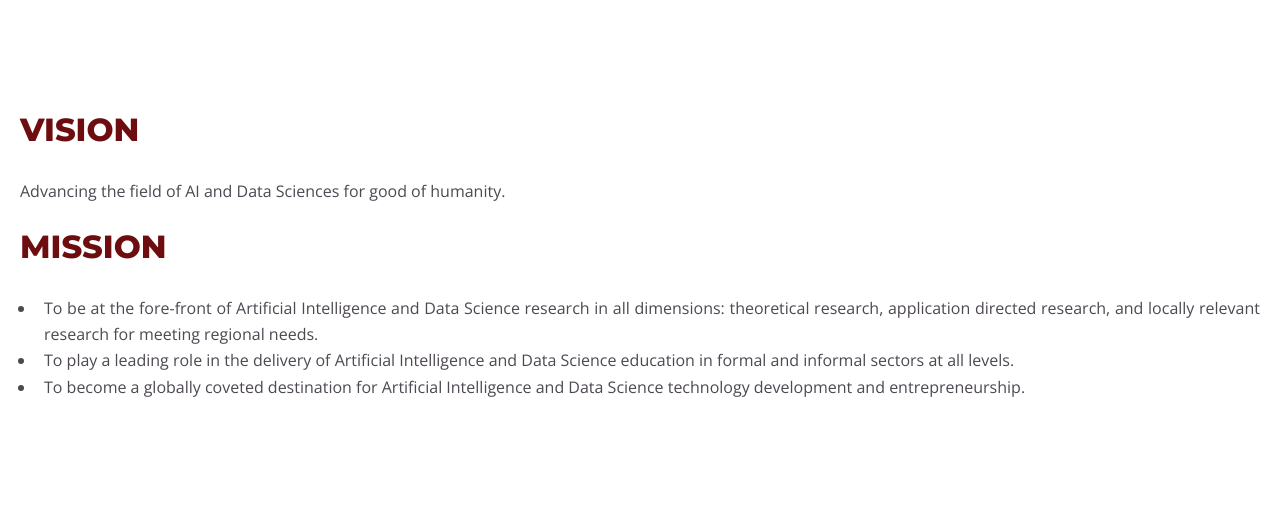
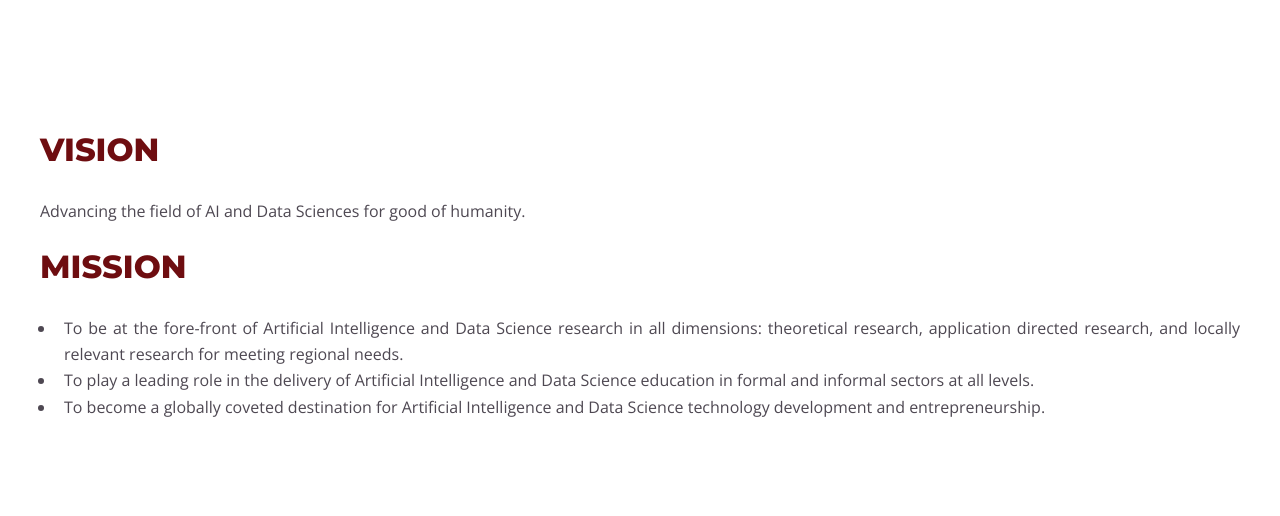
Before and after one commit to SAIDEIITJ/SAIDE_main, a Jekyll site: the page built from _pages/about.md, in a window 1280 px wide. Shown: the part 574-1090 px from the top of the page. Built offline with Jekyll 4.4.1, drawn with Linux system fonts in a browser that asks for light colours; nearby versions of some CDN libraries; grey boxes are pictures that could not be loaded.

Commit message:
Update abt.html

```diff
--- a/_layouts/abt.html
+++ b/_layouts/abt.html
@@ -12,13 +12,19 @@
       <a href="{{ site.baseurl }}/campus/" class="tab-button">Campus</a>
       <a href="{{ site.baseurl }}/faq/" class="tab-button">FAQ</a>
       <a href="{{ site.baseurl }}/contact/" class="tab-button">Contact</a>
-
-
-  </div>
+   </div>
 
   <section class="wrapper style5" style="z-index: -1;">
-    <div class="inner">
+    <div class="inner about-section">
       {{ content }}
     </div>
+
+   <style>
+    /* page-banner image */
+
+    .background-about{
+      background-image: url("{{ site.baseurl }}/images/Mission.png");
+    }
+    </style>
   </section>
 </article>
```
